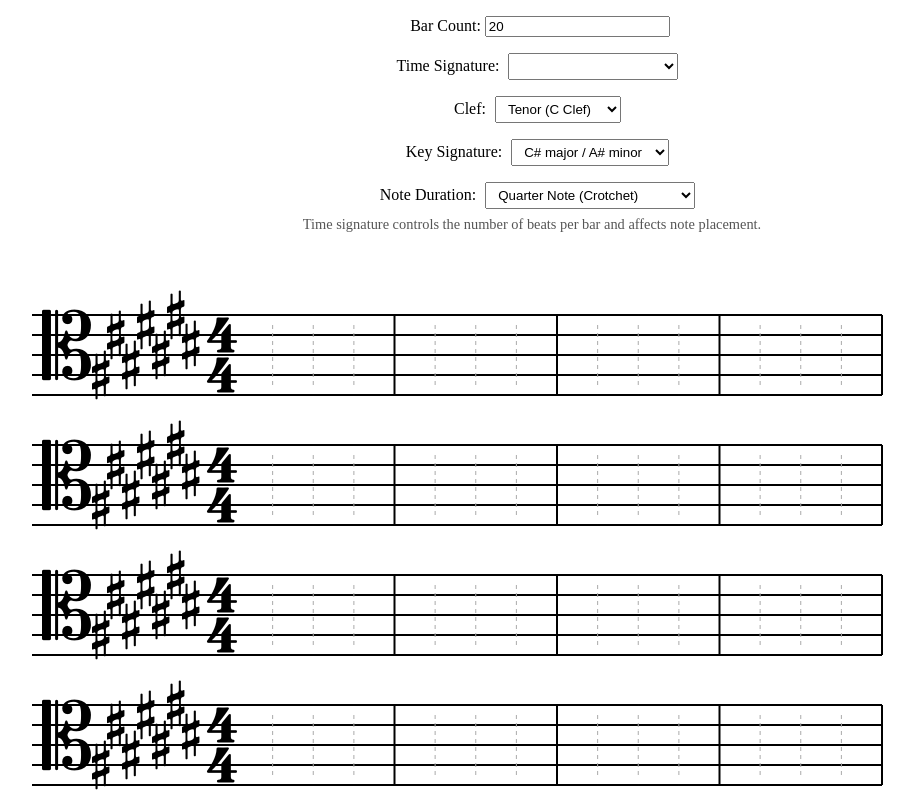
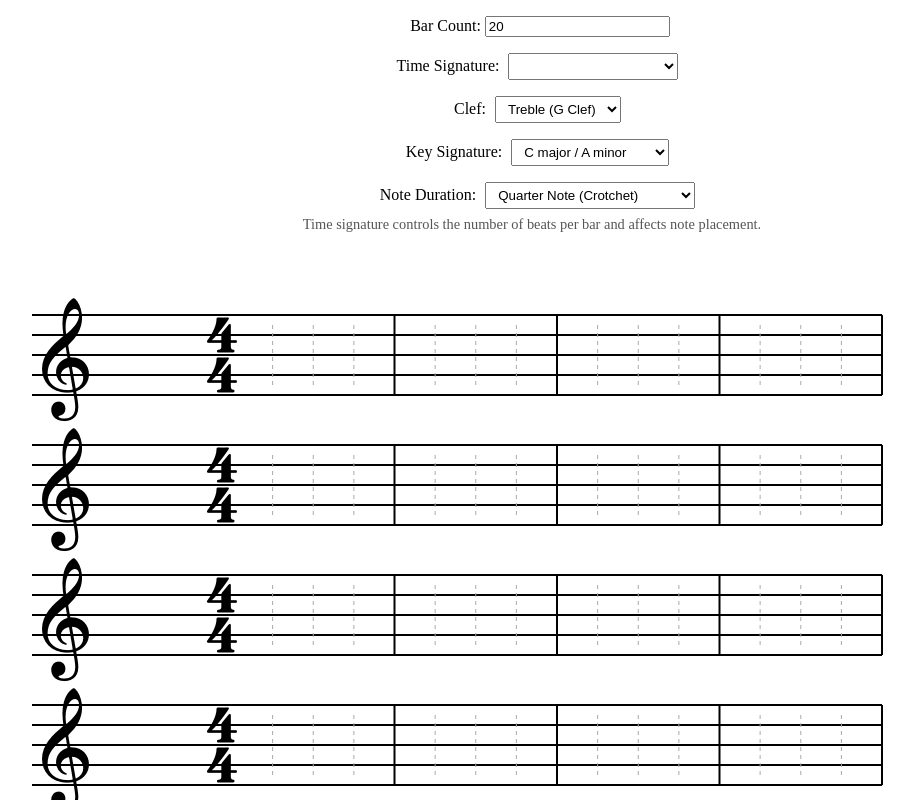
Before and after one commit to JoniBach/music-notation, a SvelteKit app: page /time-signatures in a window 1280 px wide. Shown: the top 800 px of the page, without its empty margins (108-1022 px from the left). Built offline with nearby package versions, Linux system fonts and the light colour scheme.

Commit message:
tiem signatures

```diff
--- a/src/routes/time-signatures/+page.svelte
+++ b/src/routes/time-signatures/+page.svelte
@@ -291,10 +291,10 @@
 	let selectedNoteDuration: keyof typeof NOTE_DURATIONS = 'quarter';
 
 	// Default to treble clef
-	let selectedClef: keyof typeof CLEF_GLYPHS = 'tenor';
+	let selectedClef: keyof typeof CLEF_GLYPHS = 'treble';
 
 	// Default to C major / A minor (no accidentals)
-	let selectedKeySignature = KEY_SIGNATURES[7];
+	let selectedKeySignature = KEY_SIGNATURES[0];
 
 	let timeSignatureDigits = {}; // Will store digit glyphs from the SMuFL font
 	let noteCount = 0; // Total number of available note positions
```
